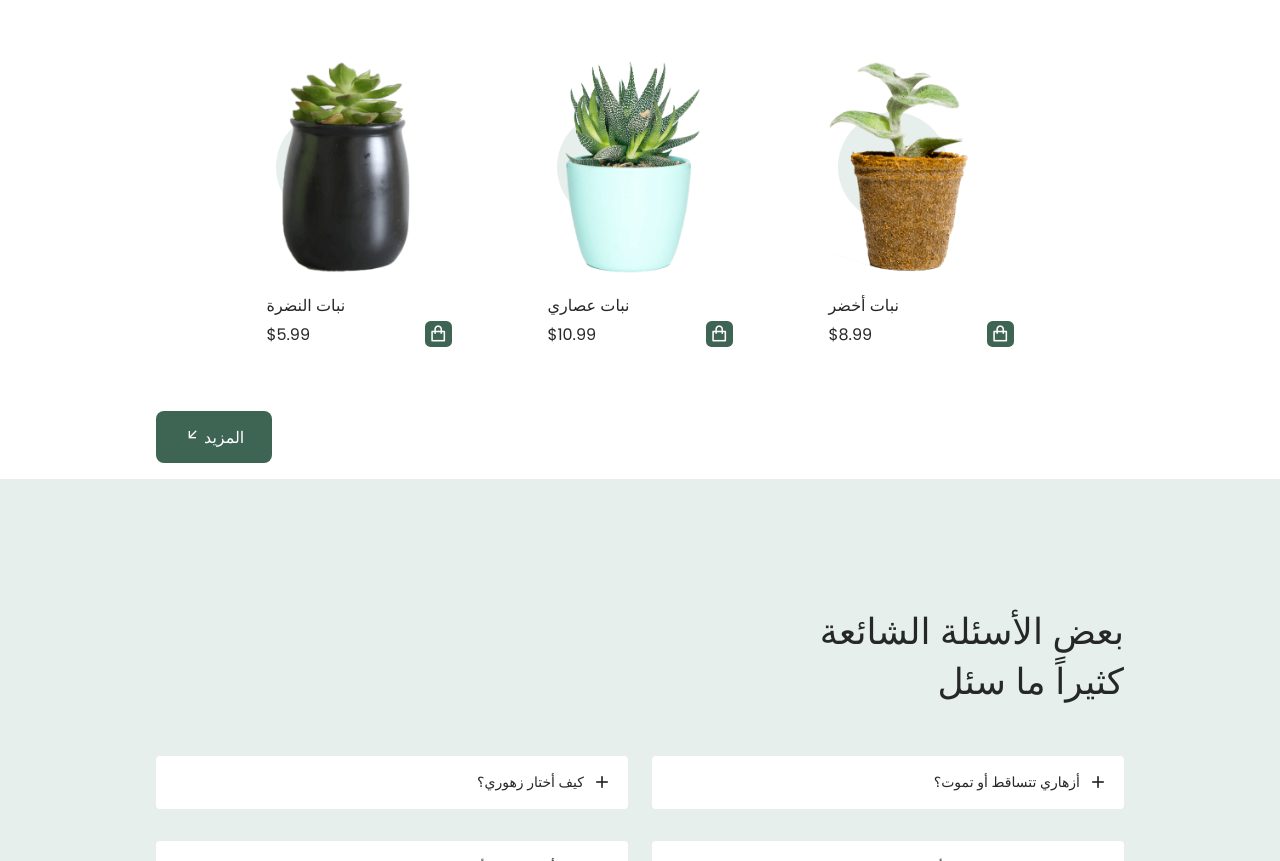
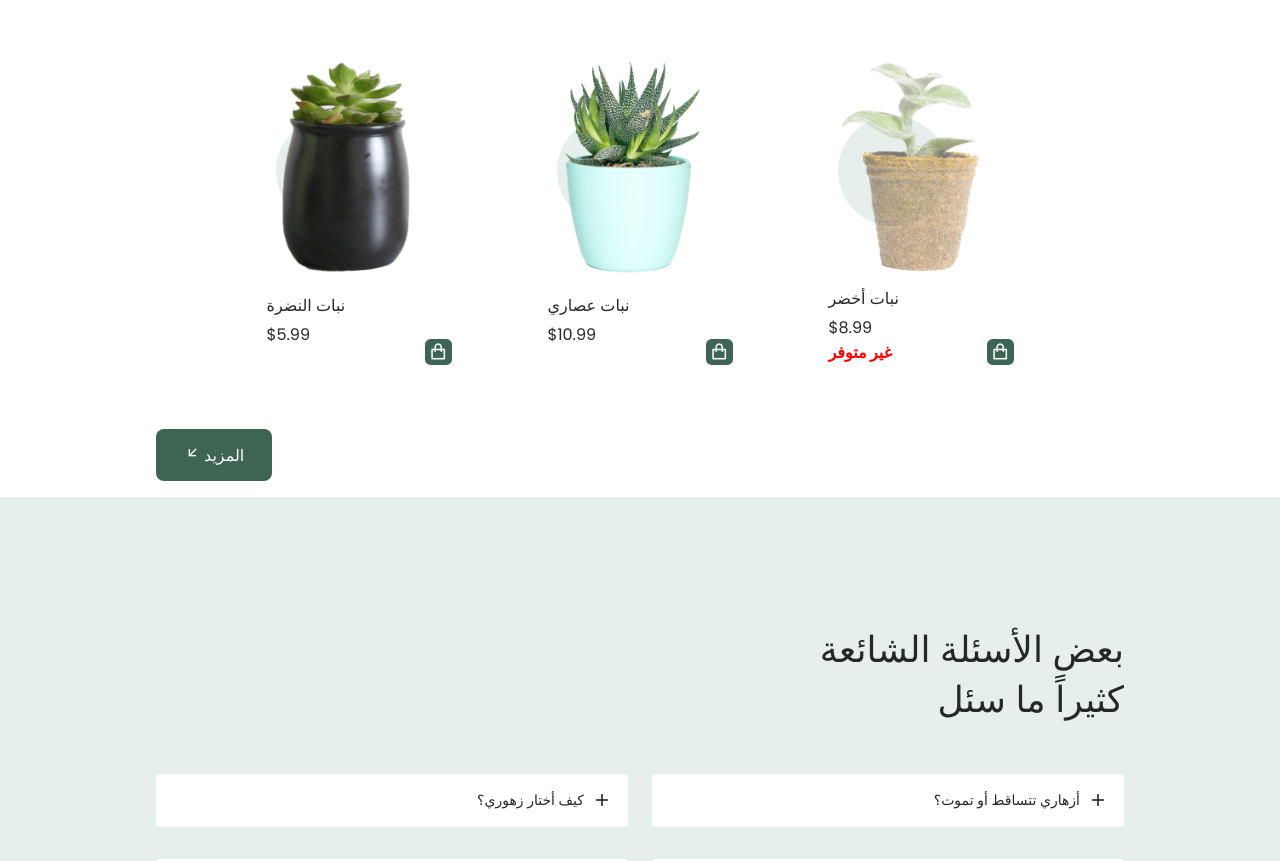
Before and after one commit to Yasser-Bader/PLANT_STORE, a plain HTML site: page index.html in a window 1280 px wide. Shown: the part 1350-2211 px from the top of the page. Drawn offline with nearby package versions, Linux system fonts and the light colour scheme.

Commit message:
Add files via upload

```diff
--- a/index.html
+++ b/index.html
@@ -216,13 +216,14 @@
                         </a>
                     </article>
 
-                    <article class="product__card">
+                    <article class="product__card unavailable">
                         <div class="product__circle"></div>
                         <a href="details.html">
                         <img src="assets/img/product6.png" alt="" class="product__img">
 
                         <h3 class="product__title">نبات أخضر</h3>
                         <span class="product__price"> $8.99 </span>
+                        <h4 class="title">غير متوفر</h4>
 
                         <button class="button--flex product__button">
                             <i class="ri-shopping-bag-line"></i>
```
